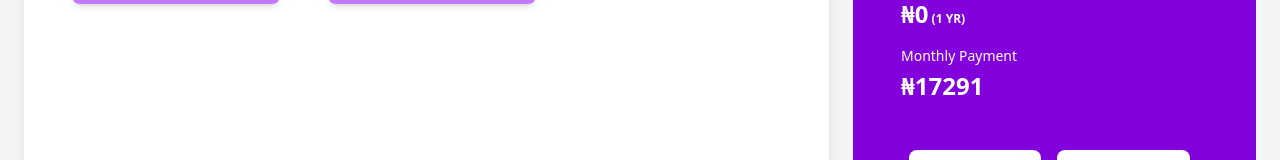
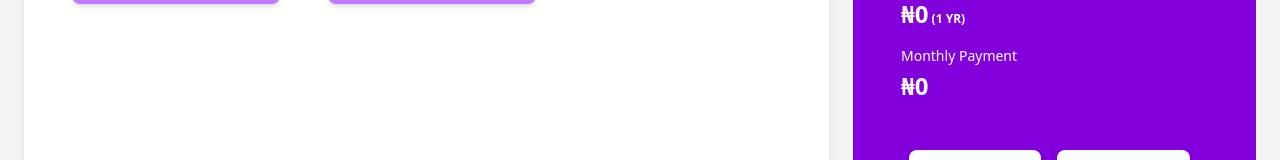
Before and after one commit to TunmiDev/loan-calculator, a React (Vite) app: page / in a window 1280 px wide. Shown: the part 426-586 px from the top of the page. Built offline with nearby package versions, Linux system fonts and the light colour scheme.

Commit message:
Update App.jsx

```diff
--- a/src/App.jsx
+++ b/src/App.jsx
@@ -8,6 +8,7 @@ const LoanCalculator = () => {
   const [loanAmount, setLoanAmount] = useState(823290);
   const [tenure, setTenure] = useState(60);
   const [interestRate, setInterestRate] = useState(9.5);
+  const [monthlyPayment, setMonthlyPayment] = useState(0);
 
   // Function to calculate
   const calculateEMI = () => {
@@ -76,9 +77,13 @@ const LoanCalculator = () => {
         </div>
 
         {/* Button */}
-        <button className="mt-8 w-52 bg-purple-400 text-white py-3 rounded-lg shadow-md hover:bg-purple-700 mx-6">
+        <button
+          className="mt-8 w-52 bg-purple-400 text-white py-3 rounded-lg shadow-md hover:bg-purple-700 mx-6"
+          onClick={() => setMonthlyPayment(calculateEMI())} // Update state on click
+        >
           Calculate
         </button>
+
         <span>{""}</span>
         <button className="mt-8 w-52 bg-purple-400 text-white py-3 rounded-lg shadow-md hover:bg-purple-700 mx-6">
           KYC Form
@@ -127,9 +132,10 @@ const LoanCalculator = () => {
           <div className="mb-4">
             <p className="text-sm">Monthly Payment</p>
             <p className="text-2xl font-bold mt-1">
-              ₦{calculateEMI().toLocaleString()}
+              ₦{monthlyPayment.toLocaleString()}
             </p>
           </div>
+
           {/* Button */}
           <button className="mt-8 w-2/5 bg-white text-black py-3 rounded-lg shadow-md hover:bg-purple-400 mx-2">
             Download Result
```
